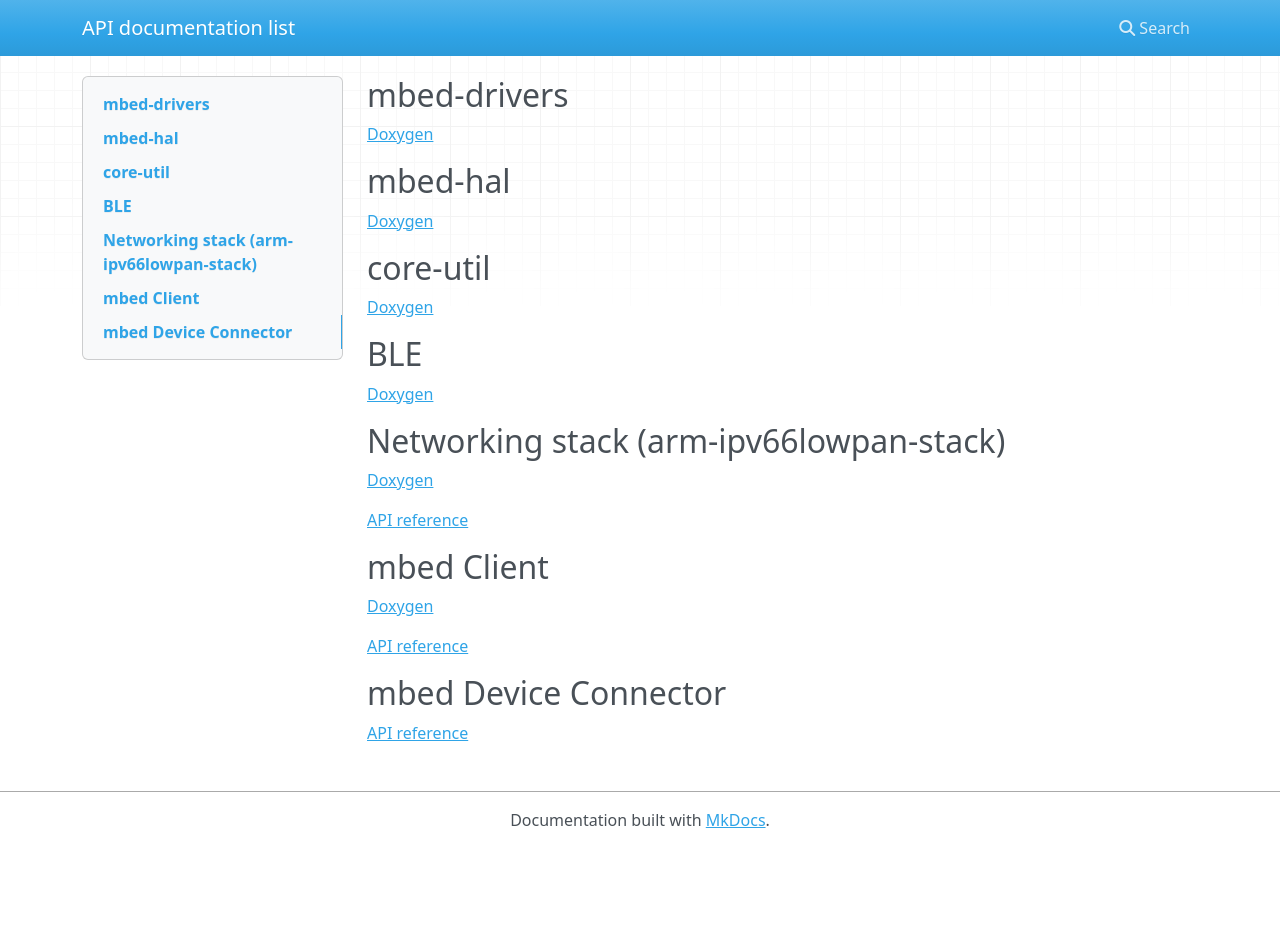
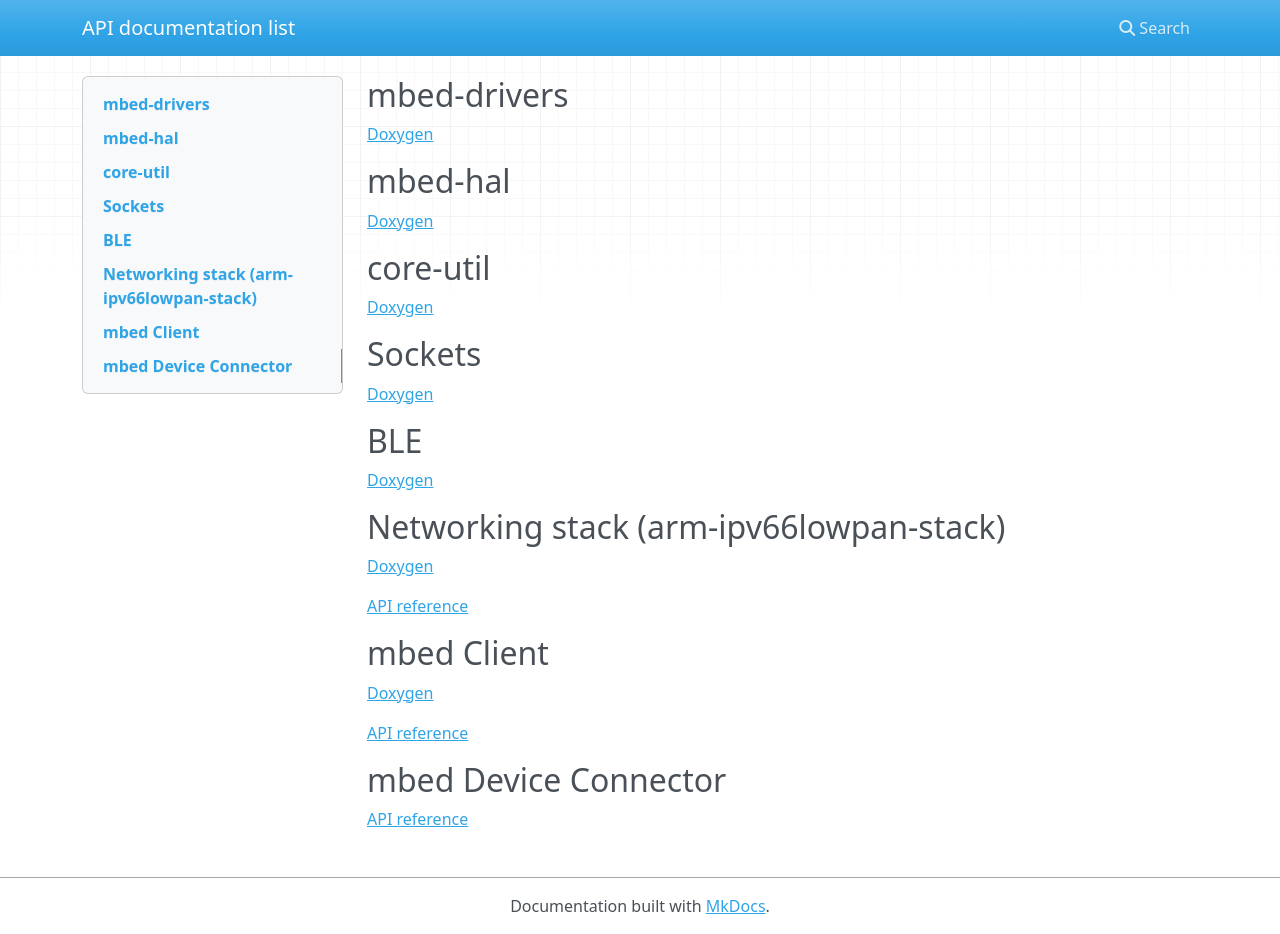
Before and after one commit to ARMmbed/API_docs_list, an MkDocs documentation site: the page built from Docs/index.md, in a window 1280 px wide and 934 px high. Built offline with MkDocs 1.6.1, drawn with Linux system fonts in a browser that asks for light colours; nearby versions of some CDN libraries; old or Windows-style settings are respelled for this version of MkDocs.

Commit message:
Adding sockets API link

```diff
--- a/Docs/index.md
+++ b/Docs/index.md
@@ -9,6 +9,10 @@
 ## core-util
 
 [Doxygen](https://docs.mbed.com/docs/core-util-api/en/latest/api/index.html)
+
+## Sockets
+
+[Doxygen](https://docs.mbed.com/docs/sockets-api/en/latest/api/index.html)
 
 ## BLE
 
```
